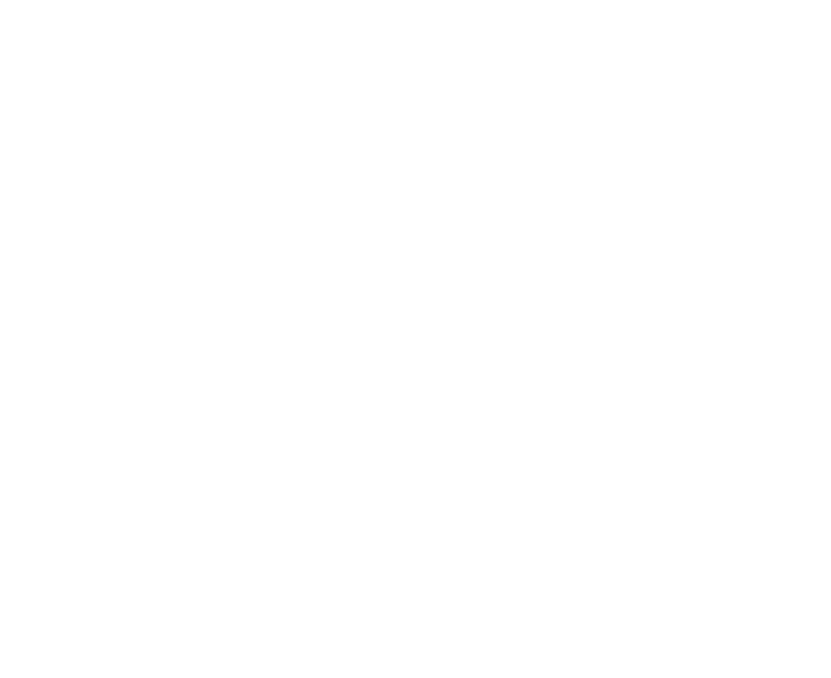
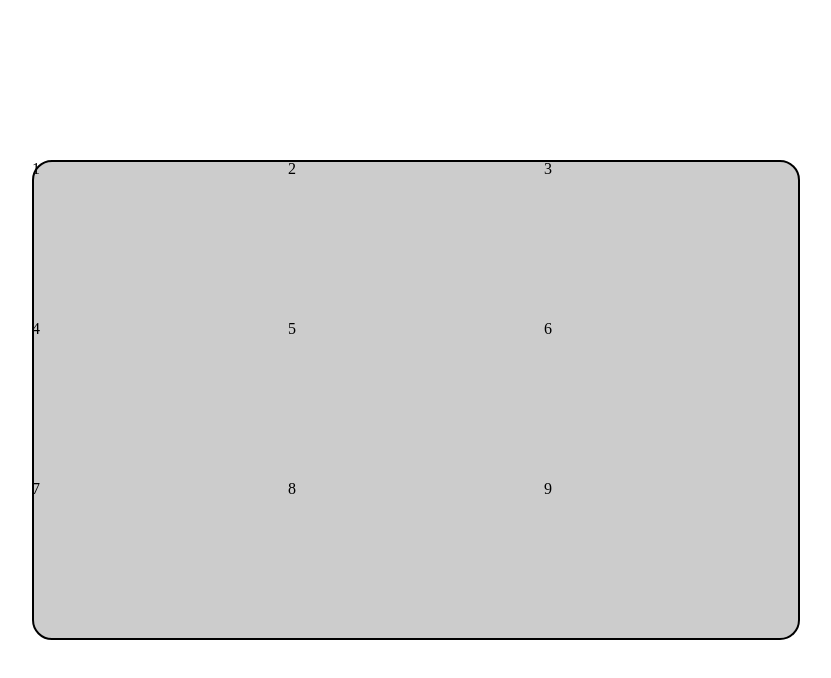
Before and after one commit to ismail424/TicTacToe, a plain HTML site: page index.html in a window 1280 px wide. Shown: the whole page, without its empty margins (224-1055 px from the left). Drawn offline with Linux system fonts and the light colour scheme.

Commit message:
Grid Layout
Grid Layout

```diff
--- a/css/style.css
+++ b/css/style.css
@@ -0,0 +1,59 @@
+*{
+    margin: 0;
+    padding: 0;
+}
+
+.grid-container {
+    display: grid;
+    height: 100vh;
+    width: 100vw;
+    grid-template-columns: 1fr 1fr 1fr 1fr 1fr;
+    grid-template-rows: 1fr 1fr 1fr 1fr 1fr;
+    gap: 0px 0px;
+}
+
+.tictactoe_layout {
+
+    text-align: center;
+    vertical-align: middle;
+    grid-area: 2 / 2 / 5 / 5;
+    background-color: rgb(204, 204, 204);
+    border: 2px black solid;
+    border-radius: 20px;
+}
+
+/* Om man vill ändra alla DIV:s samtidigt */
+ .t1 .t2 .t3 .t4 .t5 .t6 .t7 .t8 .t9{
+    display: flex;
+    justify-content: center;
+    align-items: center;
+}
+
+/* Alla divs seperat (Har ingen aning hur grid area fungerar men fick hela grid layout från en hemsida! */
+.t1{
+    grid-area: 2 / 2 / 3 / 3;
+}
+.t2{
+    grid-area: 2 / 3 / 3 / 4;
+}
+.t3{
+    grid-area: 2 / 4 / 3 / 5;
+}
+.t4{
+    grid-area: 3 / 2 / 4 / 3;
+}
+.t5{
+    grid-area: 3 / 3 / 4 / 4;
+}
+.t6{
+    grid-area: 3 / 4 / 4 / 5;
+}
+.t7{
+    grid-area: 4 / 2 / 5 / 3;
+}
+.t8{
+    grid-area: 4 / 3 / 5 / 4;
+}
+.t9{
+    grid-area: 4 / 4 / 5 / 5;
+}
--- a/index.html
+++ b/index.html
@@ -3,9 +3,21 @@
 <head>
     <meta charset="UTF-8">
     <meta name="viewport" content="width=device-width, initial-scale=1.0">
-    <title>Document</title>
+    <title>Tic Tac Toe</title>
+    <link rel="stylesheet" href="css/style.css">
 </head>
 <body>
-
+    <div class="grid-container">
+        <div class="tictactoe_layout"></div>
+        <div class="t1">1</div>
+        <div class="t2">2</div>
+        <div class="t3">3</div>
+        <div class="t4">4</div>
+        <div class="t5">5</div>
+        <div class="t6">6</div>
+        <div class="t7">7</div>
+        <div class="t8">8</div>
+        <div class="t9">9</div>
+    </div>
 </body>
 </html>
```
